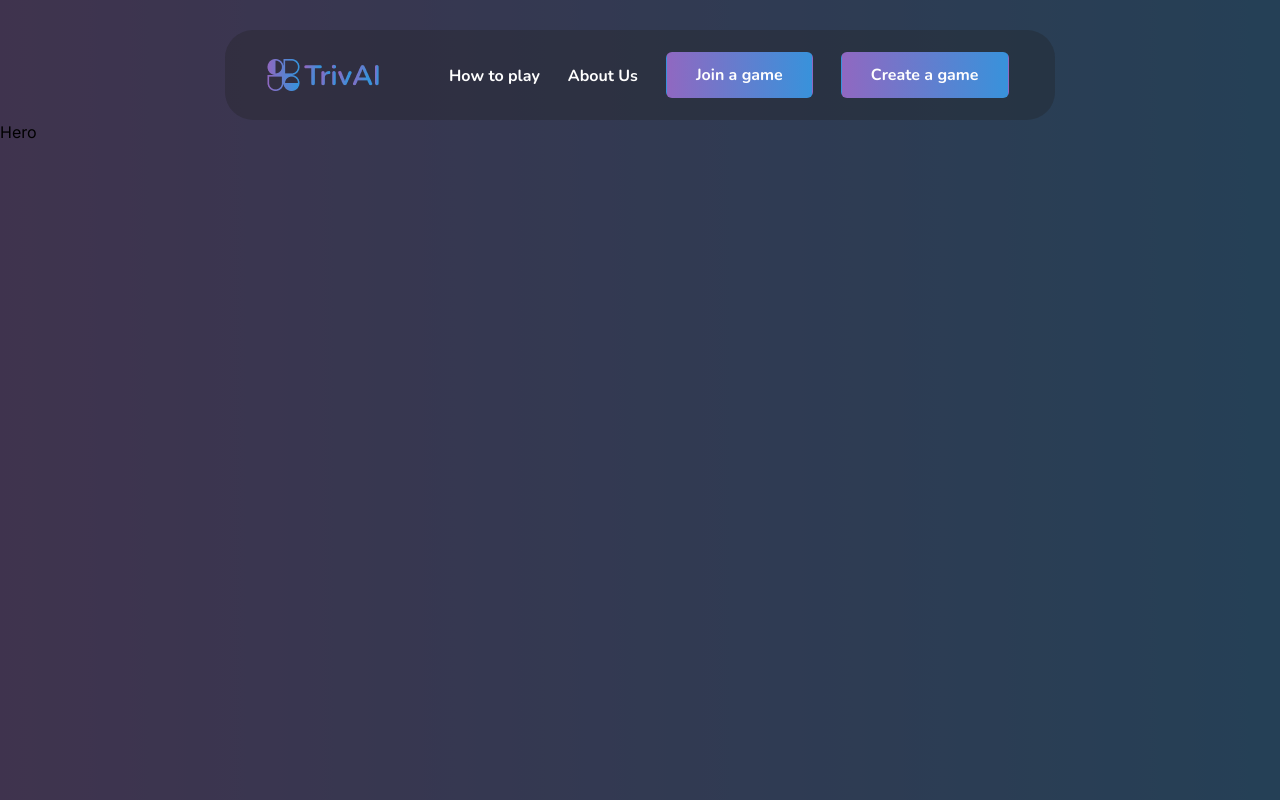
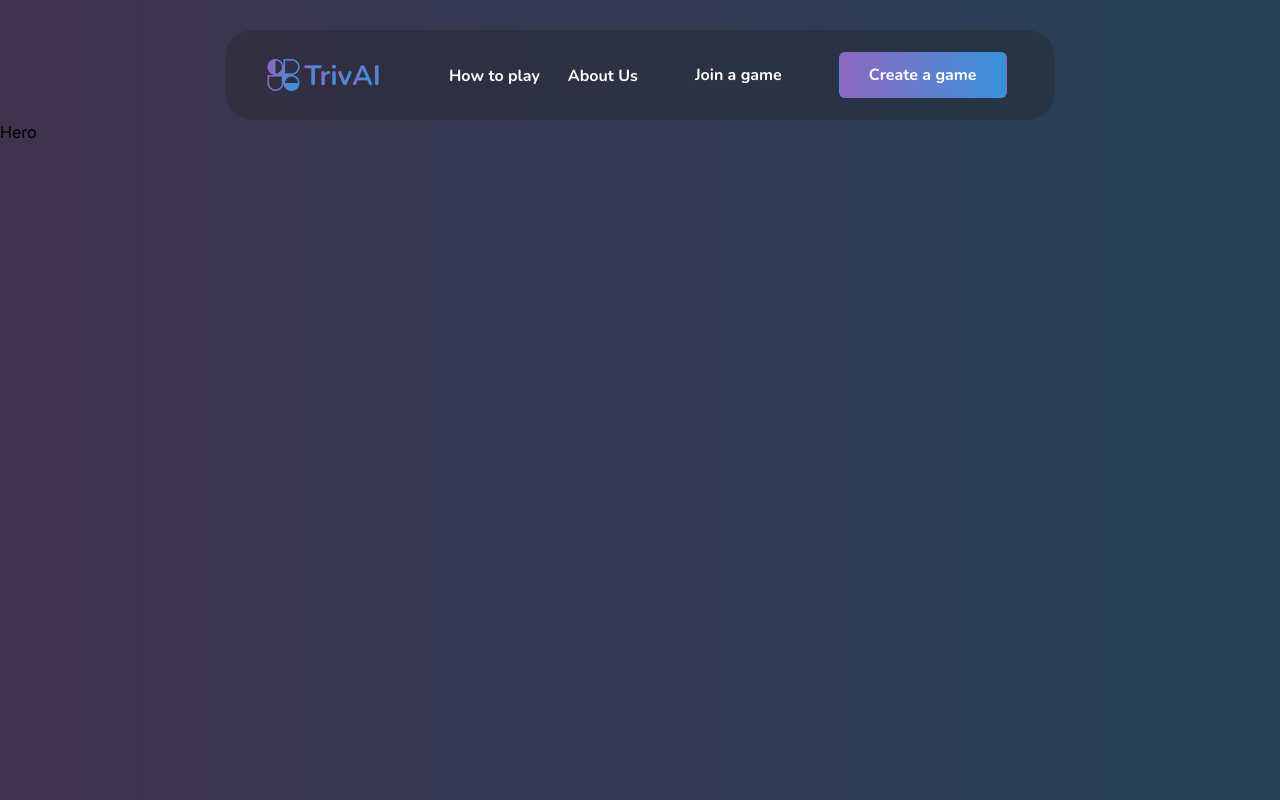
Before and after one commit to Omachonu-prosper/TrivAIWeb, a Next.js app: page / in a window 1280 px wide. Built offline with nearby package versions, Linux system fonts and the light colour scheme.

Commit message:
Made use of outlined btn component

```diff
--- a/src/Components/Navbar.jsx
+++ b/src/Components/Navbar.jsx
@@ -5,6 +5,7 @@ import Image from "next/image";
 import logo from "../../public/Logo.png";
 import FilledButton from "./Buttons/FIlledButton";
 import TextButton from "./Buttons/TextButton";
+import OutlinedButton from "./Buttons/OutlinedButton";
 
 const Navbar = () => {
   return (
@@ -18,7 +19,7 @@ const Navbar = () => {
           <TextButton text={"About Us"}/>
         </li>
         <li>
-          <FilledButton text="Join a game" />
+          <OutlinedButton text="Join a game" />
         </li>
         <li>
           <FilledButton text="Create a game" />
```
